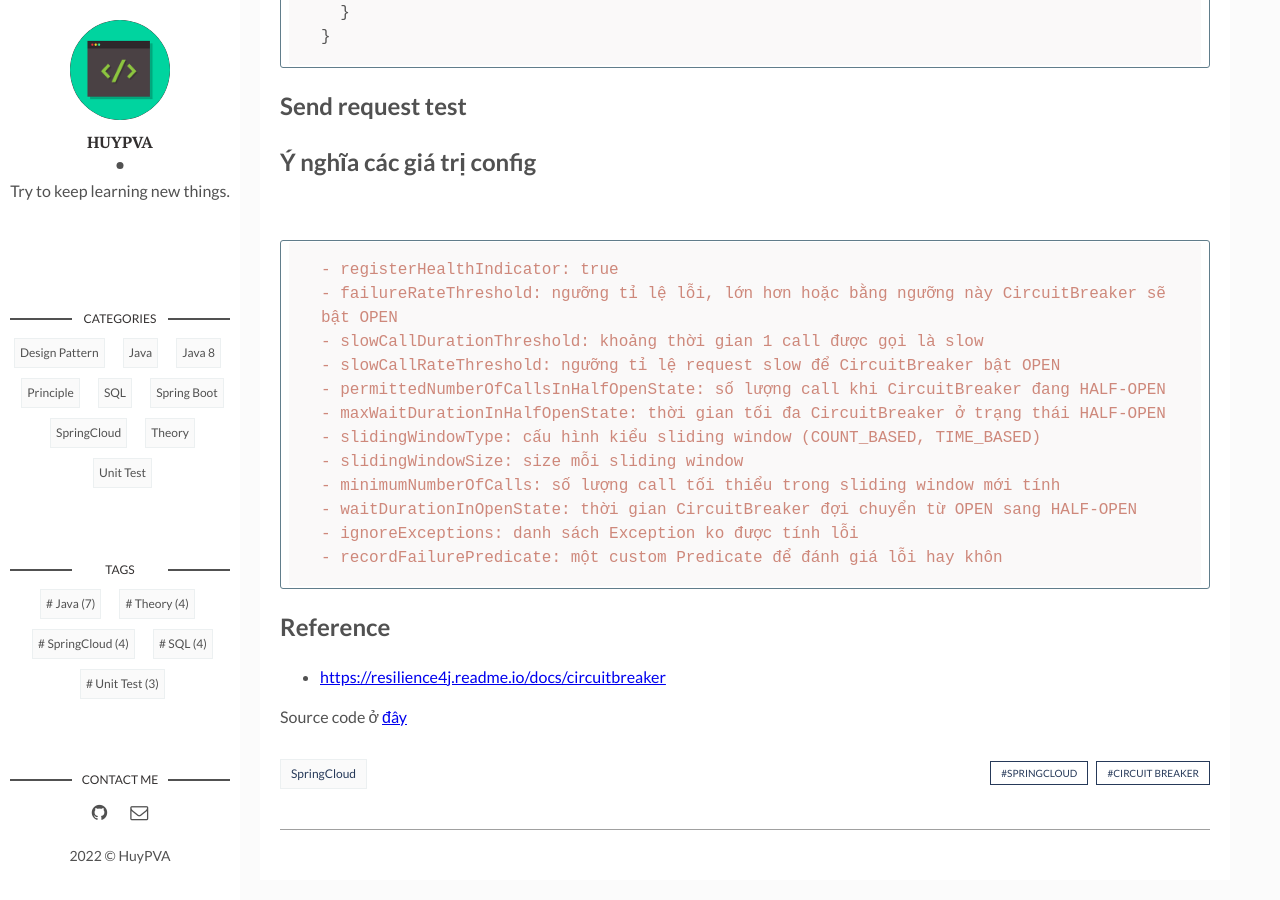
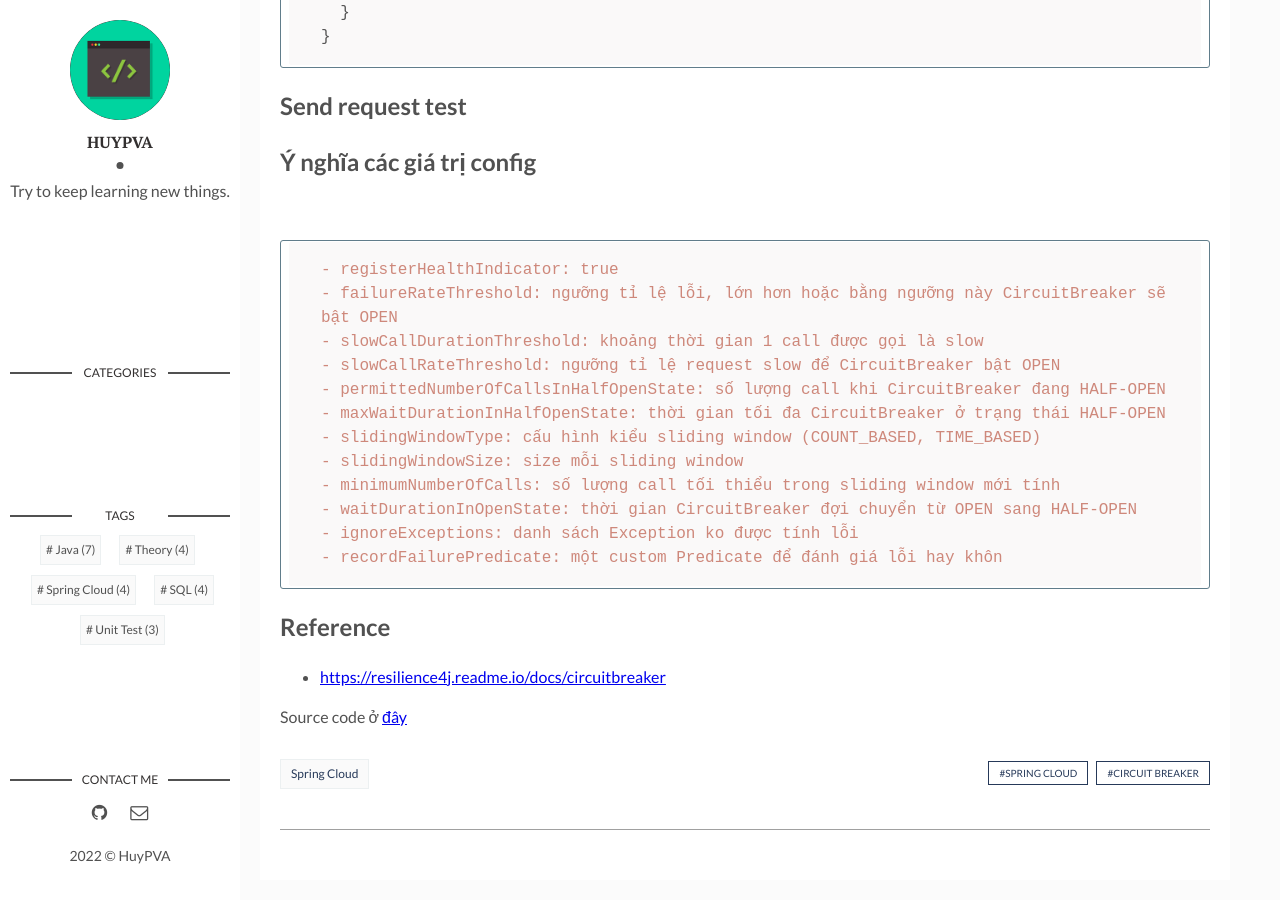
Before and after one commit to huypva/huypva.github.io, a Jekyll site: the page built from _posts/spring-cloud/2021-12-06-spring-cloud-circuit-breaker.md, in a window 1280 px wide and 900 px high, scrolled down 1918 px. Built offline with Jekyll 4.4.1, drawn with Linux system fonts in a browser that asks for light colours.

Commit message:
Fix bug space

```diff
--- a/_layouts/main.html
+++ b/_layouts/main.html
@@ -21,12 +21,9 @@ layout: default
         {% assign categories_list = site.categories | sort %}
         {% if categories_list.first[0] == null %}
         {% for category in categories_list %}
-        <li><a style="font-size: 12px" href="{{site.baseurl}}/categories#{{ category }}">{{ category }}</a></li>
+        <li><a style="font-size: 12px" href="{{site.baseurl}}/categories#{{ category | cgi_escape }}">{{ category }}</a></li>
         {% endfor %}
         {% else %}
-        {% for category in categories_list %}
-        <li><a style="font-size: 12px" href="{{site.baseurl}}/categories#{{ category[0] }}">{{ category[0] }}</a></li>
-        {% endfor %}
         {% endif %}
         {% assign categories_list = null %}
       </ul>
@@ -40,7 +37,7 @@ layout: default
         <!--  cycles through tag list and creates header row of all tags used in site with accompanying per-tag counts...-->
         {% for this_word in tag_words limit: 5%}
         {% assign tag_size = this_word | split: '#' %}
-        <li ><a style="font-size: 12px" href="{{site.baseurl}}/tags#{{ tag_size[1] }}" class="tag">&#35; {{ tag_size[1] }} <span>({{ tag_size[0] }})</span></a></li>
+        <li ><a style="font-size: 12px" href="{{site.baseurl}}/tags#{{ tag_size[1] | cgi_escape  }}" class="tag">&#35; {{ tag_size[1] }} <span>({{ tag_size[0] }})</span></a></li>
         {% endfor %}
       </ul>
     </section> <!-- End Section Tags -->
--- a/_posts/spring-cloud/2021-12-06-spring-cloud-circuit-breaker.md
+++ b/_posts/spring-cloud/2021-12-06-spring-cloud-circuit-breaker.md
@@ -3,8 +3,8 @@ layout: post
 title: Spring Cloud + Circuit Breaker with Resilience4j
 date: 2021-12-06 10:00:20 +0700
 description: Hướng dẫn áp dụng Circuit Breaker bằng Resilience4j
-tags: [SpringCloud, Circuit Breaker]
-categories: [SpringCloud]
+tags: [Spring Cloud, Circuit Breaker]
+categories: [Spring Cloud]
 source: https://github.com/huypva/spring-cloud-circuit-breaker-example
 ---
 
```
Also changed, not shown: _posts/spring-cloud/2021-09-29-spring-cloud-consul-configuration.md (+2 -2 lines), _posts/spring-cloud/2021-11-20-spring-cloud-sleuth.md (+2 -2 lines), _posts/spring-cloud/2021-12-06-spring-cloud-service-discovery-consul.md (+2 -2 lines).
